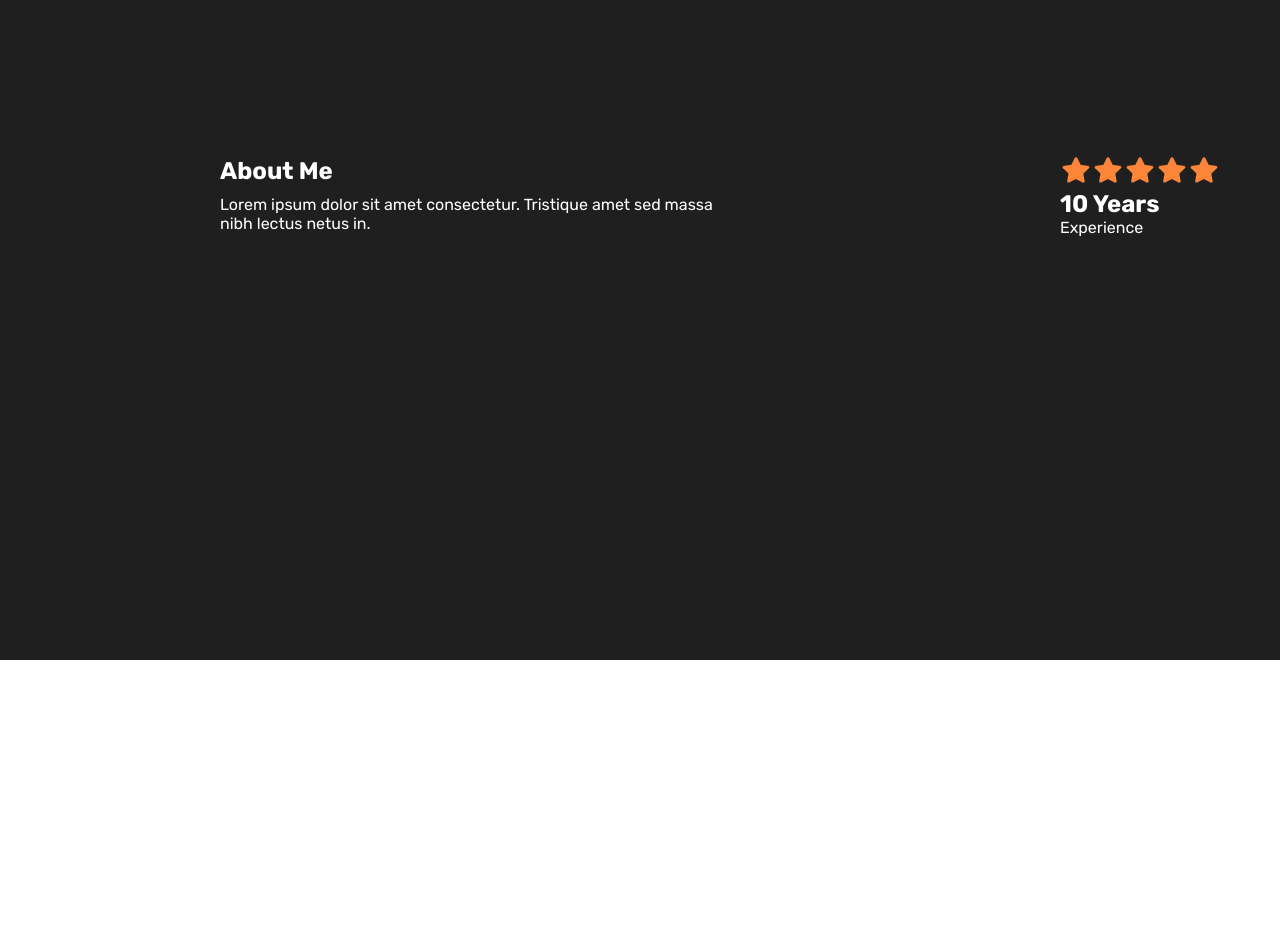
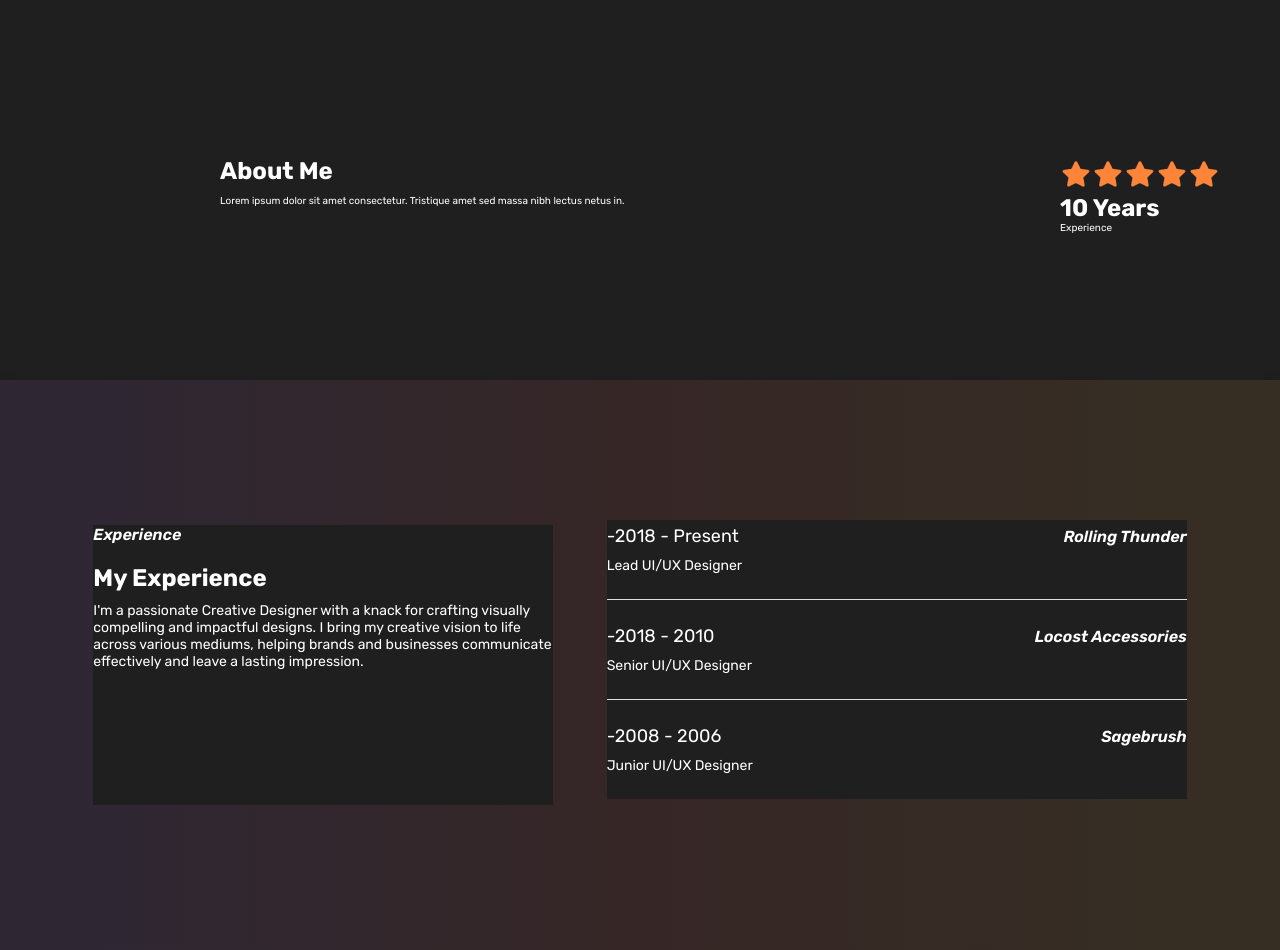
Before and after one commit to hridoyorbin/protfolio-project, a plain HTML site: page index.html in a window 1280 px wide. Shown: the part 980-1930 px from the top of the page. Before the commit the page ends 1640 px from the top, so only its background shows below. Drawn offline with Linux system fonts and the light colour scheme.

Commit message:
created the experience part

```diff
--- a/index.html
+++ b/index.html
@@ -51,7 +51,7 @@
           <div class="buttons">
             <a href="#protfolio" class="icon-button">
               protfolio <img class="icon" src="images/up right.png" alt=""></a>
-            <a href="Hire me" class="btn-hire">Hire Me</a>
+              <a href="Hire me" class="btn-hire">Hire Me</a>
           </div>
 
         <div class="social-icons">
@@ -82,10 +82,46 @@
          <h2>10 Years</h2>
          <p>Experience</p>
       </div>
+     </section>
+    </header>
+    <main>
+      <section class="experience">
 
-     </section>
+        <div class="story">
+        <h3>Experience</h3>
+        <h2>My Experience </h2>
+        <p>I'm a passionate Creative Designer with a knack for crafting visually compelling and impactful designs.  I bring my creative vision to life across various mediums, helping brands and businesses communicate effectively and leave a lasting impression.</p>
+      </div>
 
-    </header>
+
+
+      <div class="timeline">
+        <ul>
+            <li>
+                <div>
+                    <span>-2018 - Present</span>
+                    <h4 class="company">Rolling Thunder</h4>
+                </div>
+                <p>Lead UI/UX Designer</p>
+            </li>
+            <li>
+                <div>
+                    <span>-2018 - 2010</span>
+                    <h4 class="company">Locost Accessories</h4>
+                </div>
+                <p>Senior UI/UX Designer</p>
+            </li>
+            <li>
+                <div>
+                    <span>-2008 - 2006</span>
+                    <h4 class="company">Sagebrush</h4>
+                </div>
+                <p>Junior UI/UX Designer</p>
+            </li>
+        </ul>
+    </div>
+      </section>
+      </main>
 
 </body>
 </html>
--- a/root.css
+++ b/root.css
@@ -14,6 +14,6 @@
     padding: 0;
     margin: 0;
     font-family:"Rubik", sans-serif;
-
+    background-color: #1f1f1f;
     color:  #FFFFFF;
 }
--- a/styles.css
+++ b/styles.css
@@ -1,7 +1,7 @@
 .header-container {
-    background-color: #1f1f1f;
+    /* background-color: #1f1f1f; */
     padding: 20px;
-    height: 200vh;
+    height: 165vh;
     width: 100%;
 
 }
@@ -82,15 +82,7 @@ nav .logo img {
     color: var(--primary-color);
 }
 
-/* .text-content{
-    width:620px;
-    height: 461px;
-    top: 254px;
-    left: 200px;
-    gap: 32px;
-    opacity: 0px;
 
-} */
 .text-title{
     font-weight: 800;
     /* font-size: 30px; */
@@ -146,9 +138,11 @@ nav .logo img {
     align-items: center;
     justify-content: space-between;
 }
+
+
 .btn-hire {
-
     color: #fff;
+    background-color: none;
     padding: 10px 20px;
     border-radius: 60px;
     display: flex;
@@ -190,3 +184,148 @@ nav .logo img {
     align-items: center;
     margin: 300px 0px 200px 200px;
 }
+   /* Main section started */
+
+
+h4 {
+   font-style: italic;
+   font-weight: 600;
+   color: var(--text-color);
+}
+
+.experience {
+    padding: 40px;
+
+    box-shadow: 0 0 10px rgba(0, 0, 0, 0.1);
+    display: flex;
+    justify-content: space-evenly;
+    align-items: center;
+    background: linear-gradient(270.16deg, rgba(255, 177, 71, 0.1) 5.74%, rgba(255, 108, 99, 0.1) 50.64%, rgba(184, 106, 223, 0.1) 92.05%);
+    background-color: transparent;
+}
+.experience h2 {
+    font-size: 24px;
+    margin-bottom: 10px;
+    color: var(--text-color);
+}
+
+.experience h3 {
+    font-style: italic;
+    font-weight: 600;
+    font-size: 16px;
+    margin-bottom: 20px;
+}
+
+.experience p {
+    margin-bottom: 30px;
+}
+
+.experience ul {
+    list-style: none;
+    padding: 0;
+    margin: 0;
+}
+
+.experience li {
+    margin-bottom: 20px;
+    padding-bottom: 20px;
+    border-bottom: 1px solid #ddd;
+    justify-content: space-between;
+}
+span .comapny{
+    display: flex;
+}
+
+.experience li:last-child {
+    border-bottom: none;
+}
+
+.experience span {
+    font-size: 14px;
+    color:var(--text-color);
+    margin-bottom: 10px;
+    display: block;
+}
+
+.experience h4  {
+    font-size: 16px;
+
+    color: var(--text-color);
+}
+
+
+.experience p {
+    font-size: 14px;
+    color:var(--text-color);
+
+}
+.story{
+    width: 460px;
+    height: 280px;
+
+}
+.timeline{
+width: 580px;
+height: 390px;
+gap: 40px;
+margin-top: 100px;
+background-color: transparent;
+}
+
+.comapny{
+    font-size: 1px;
+    font-weight: normal;
+    margin-right: 20px;
+}
+.timeline ul {
+    list-style-type: none; /* Remove list bullets */
+    padding: 0;
+    margin: 0;
+}
+
+.timeline li {
+    margin-bottom: 20px; /* Add some space between list items */
+}
+
+.timeline li > div {
+    display: flex;
+    align-items: center; /* Align items vertically centered */
+    justify-content: space-between; /* Space between span and h4 */
+}
+
+.timeline li > div span,
+.timeline li > div h4 {
+    margin: 0; /* Remove default margin */
+}
+
+.timeline li p {
+    margin: 5px 0 0 0; /* Add some space above p */
+}
+
+/* For the flex container wrapping span and h4 */
+.timeline li > div {
+    display: flex;
+    align-items: center;
+}
+
+.timeline li {
+    display: flex;
+    flex-direction: column; /* Stack items vertically */
+}
+
+.timeline li > div,
+.timeline li p {
+    margin: 5px 0; /* Add margin for spacing */
+}
+p{
+    font-size: 10px;
+}
+.timeline li > div span,
+.timeline li > div p{
+    font-size: 18px;
+    font-family: 800;
+}
+
+.story{
+    background-color: none;
+}
```
